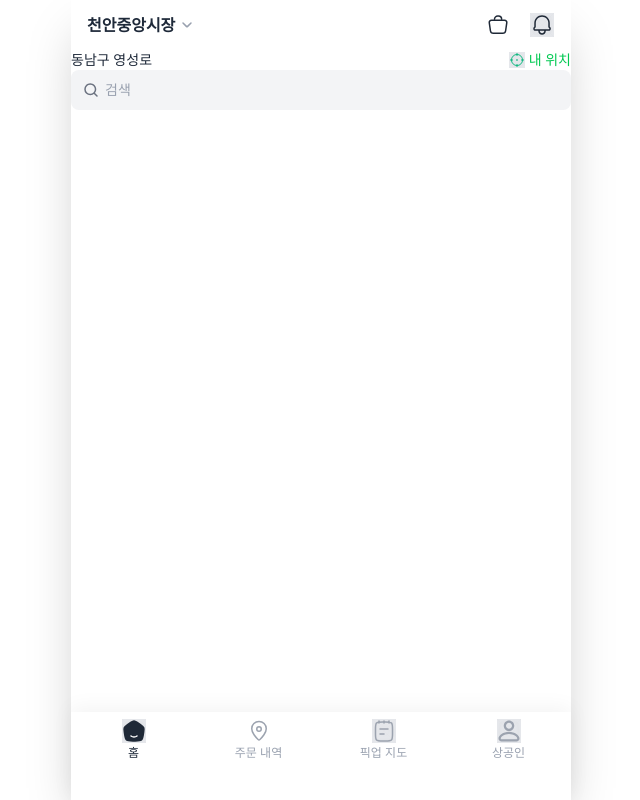
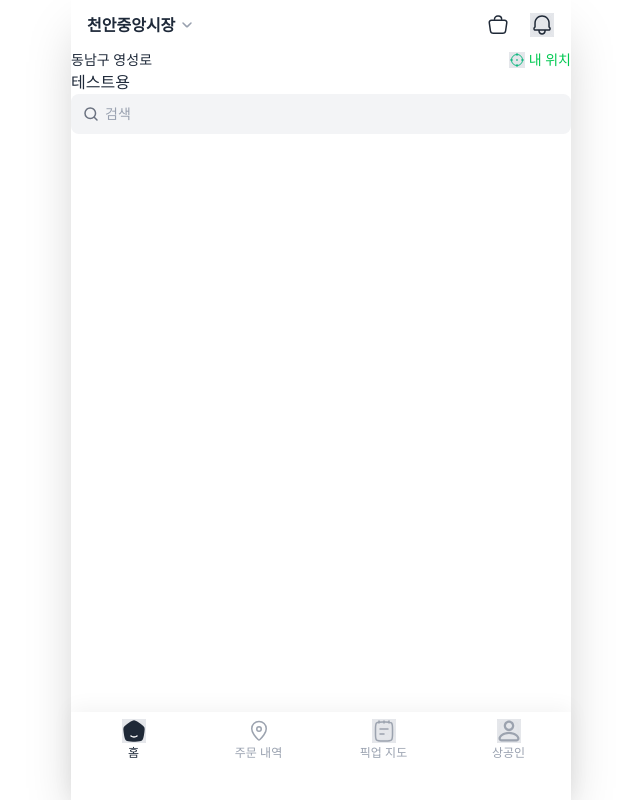
Before and after one commit to Dropby-Market/dropby-market-fe, a React (Vite) app: page / in a window 1280 px wide. Shown: the whole page, without its empty margins (319-959 px from the left). Built offline with nearby package versions, Linux system fonts and the light colour scheme.

Commit message:
테스트

```diff
--- a/src/page/home/Home.tsx
+++ b/src/page/home/Home.tsx
@@ -10,6 +10,7 @@ function Home() {
           <LocationIcon />내 위치
         </div>
       </div>
+      테스트용
       <Search />
     </>
   );
```
